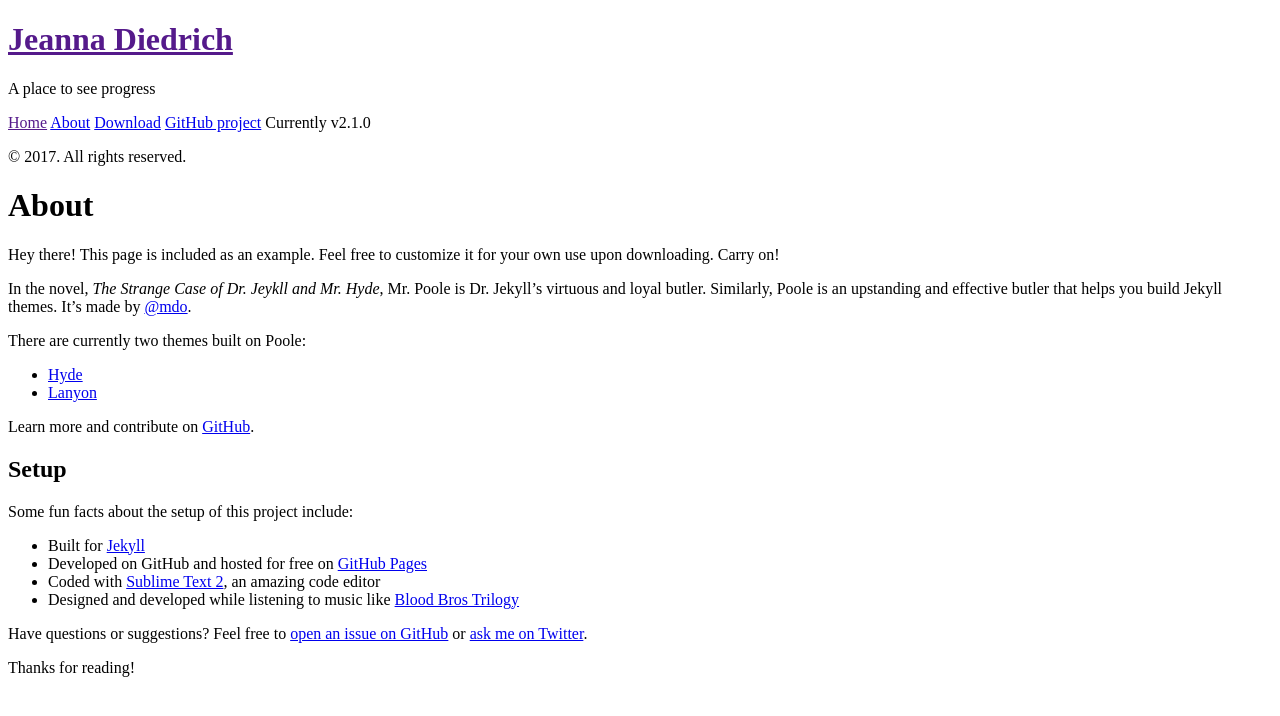
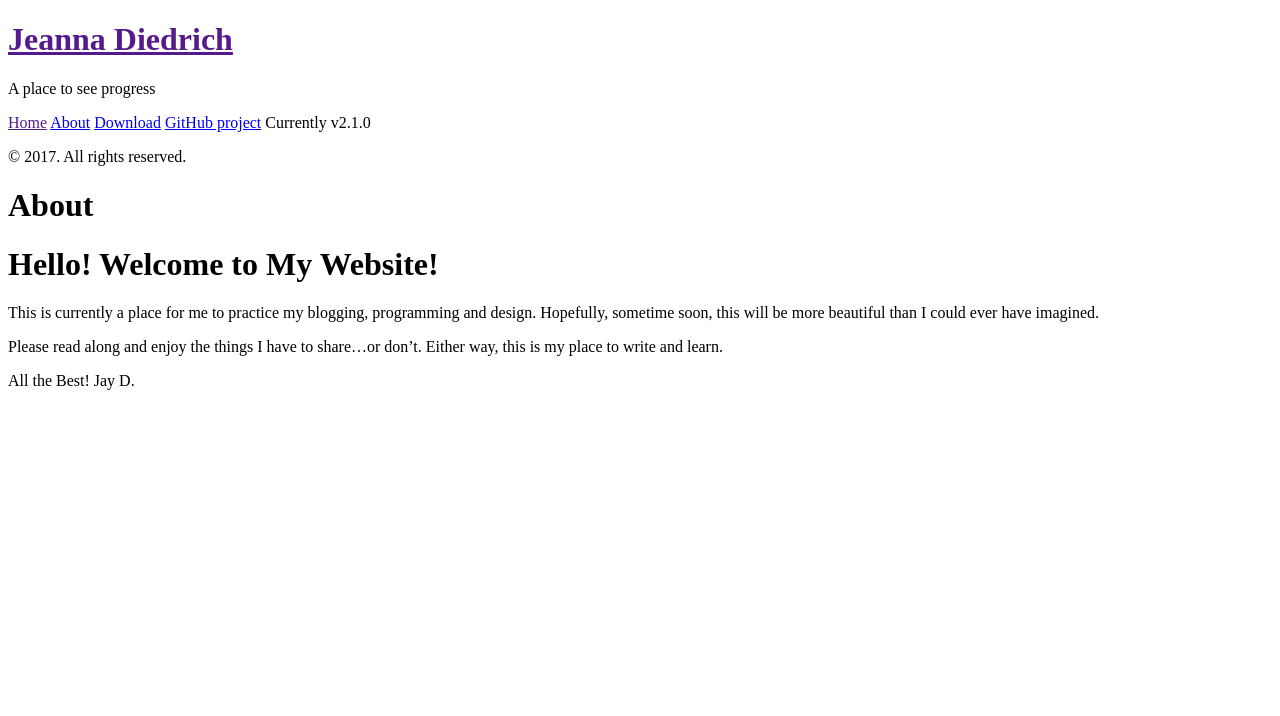
Before and after one commit to grezxune/jeanna_blog, a Jekyll site: the page built from about.md, in a window 1280 px wide. Shown: the top 716 px of the page. Built offline with Jekyll 4.4.1, drawn with Linux system fonts in a browser that asks for light colours; Markdown is read by kramdown in place of the engine named in the settings.

Commit message:
added to my about me page

```diff
--- a/_config.yml
+++ b/_config.yml
@@ -27,6 +27,8 @@ github:
 
 gems: [jekyll-paginate, jekyll-gist]
 
+
+
 # cd
 # ls
 # git status
--- a/about.md
+++ b/about.md
@@ -3,28 +3,11 @@ layout: page
 title: About
 ---
 
-<p class="message">
-  Hey there! This page is included as an example. Feel free to customize it for your own use upon downloading. Carry on!
-</p>
+<h1> Hello! Welcome to My Website!</h1>
 
-In the novel, *The Strange Case of Dr. Jeykll and Mr. Hyde*, Mr. Poole is Dr. Jekyll's virtuous and loyal butler. Similarly, Poole is an upstanding and effective butler that helps you build Jekyll themes. It's made by [@mdo](https://twitter.com/mdo).
+This is currently a place for me to practice my blogging, programming and design. Hopefully, sometime soon, this will be more beautiful than I could ever have imagined.
 
-There are currently two themes built on Poole:
+Please read along and enjoy the things I have to share...or don't. Either way, this is my place to write and learn.
 
-* [Hyde](http://hyde.getpoole.com)
-* [Lanyon](http://lanyon.getpoole.com)
-
-Learn more and contribute on [GitHub](https://github.com/poole).
-
-## Setup
-
-Some fun facts about the setup of this project include:
-
-* Built for [Jekyll](http://jekyllrb.com)
-* Developed on GitHub and hosted for free on [GitHub Pages](https://pages.github.com)
-* Coded with [Sublime Text 2](http://sublimetext.com), an amazing code editor
-* Designed and developed while listening to music like [Blood Bros Trilogy](https://soundcloud.com/maddecent/sets/blood-bros-series)
-
-Have questions or suggestions? Feel free to [open an issue on GitHub](https://github.com/poole/issues/new) or [ask me on Twitter](https://twitter.com/mdo).
-
-Thanks for reading!
+All the Best!
+Jay D.
```
